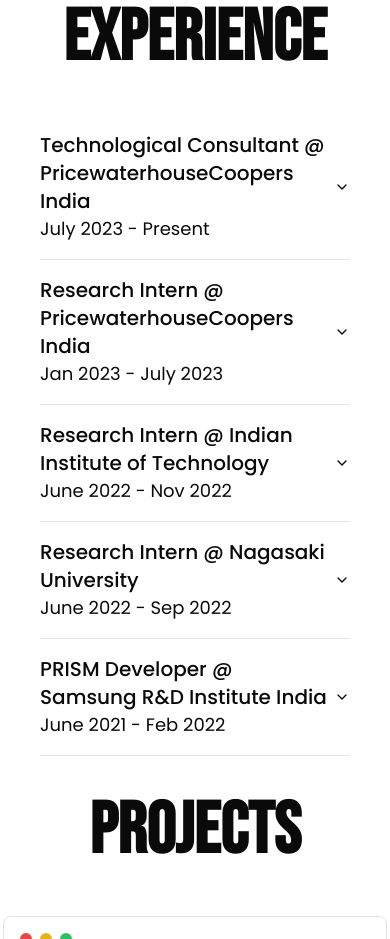
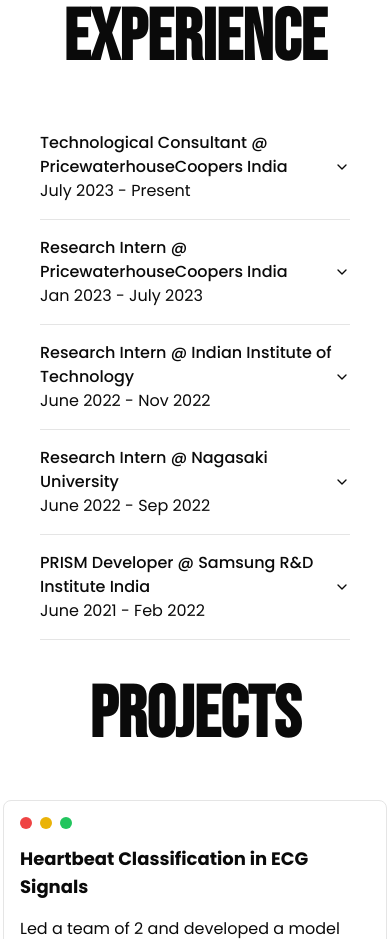
Before and after one commit to mukulrajpoot262610/john-portfolio, a Next.js app: page / in a window 390 px wide. Shown: the part 1560-2499 px from the top of the page. Built offline with nearby package versions, Linux system fonts and the light colour scheme.

Commit message:
fix: font

```diff
--- a/components/Card/ExperienceCard.tsx
+++ b/components/Card/ExperienceCard.tsx
@@ -29,11 +29,11 @@ const ExperienceCard = ({
   return (
     <AccordionItem value={id}>
       <AccordionTrigger className='w-full text-sm lg:text-xl'>
-        <div className='flex lg:flex-row flex-col justify-between items-start lg:items-center w-full text-xl'>
+        <div className='flex lg:flex-row flex-col justify-between items-start lg:items-center w-full text-base lg:text-xl'>
           <p className='w-full lg:w-2/3 text-start'>
             {position} @ {company}
           </p>
-          <p className='text-left lg:text-end w-full lg:w-1/3 pr-10 font-normal text-lg'>
+          <p className='text-left lg:text-end w-full lg:w-1/3 pr-10 font-normal'>
             {startDate} - {endDate}
           </p>
         </div>
@@ -43,7 +43,7 @@ const ExperienceCard = ({
           <MapPin className='h-5' />
           <span>{location}</span>
         </div>
-        <p className='text-xs mt-2 lg:text-lg leading-relaxed'>
+        <p className='text-sm mt-2 lg:text-lg leading-relaxed'>
           {responsibilities}
         </p>
       </AccordionContent>
--- a/components/Card/ProjectCard.tsx
+++ b/components/Card/ProjectCard.tsx
@@ -60,13 +60,13 @@ const ProjectCard = ({
                 <span className='w-3 h-3 bg-green-500 rounded-full'></span>
               </AlertDialogCancel>
             </div>
-            <AlertDialogTitle className='text-2xl font-bold mt-8'>
-              {title}
-            </AlertDialogTitle>
-            <AlertDialogDescription className='text-lg'>
-              {summary}
-            </AlertDialogDescription>
           </AlertDialogHeader>
+          <AlertDialogTitle className='text-2xl font-bold'>
+            {title}
+          </AlertDialogTitle>
+          <AlertDialogDescription className='text-sm lg:text-lg'>
+            {summary}
+          </AlertDialogDescription>
         </AlertDialogContent>
       </AlertDialog>
     </div>
```
